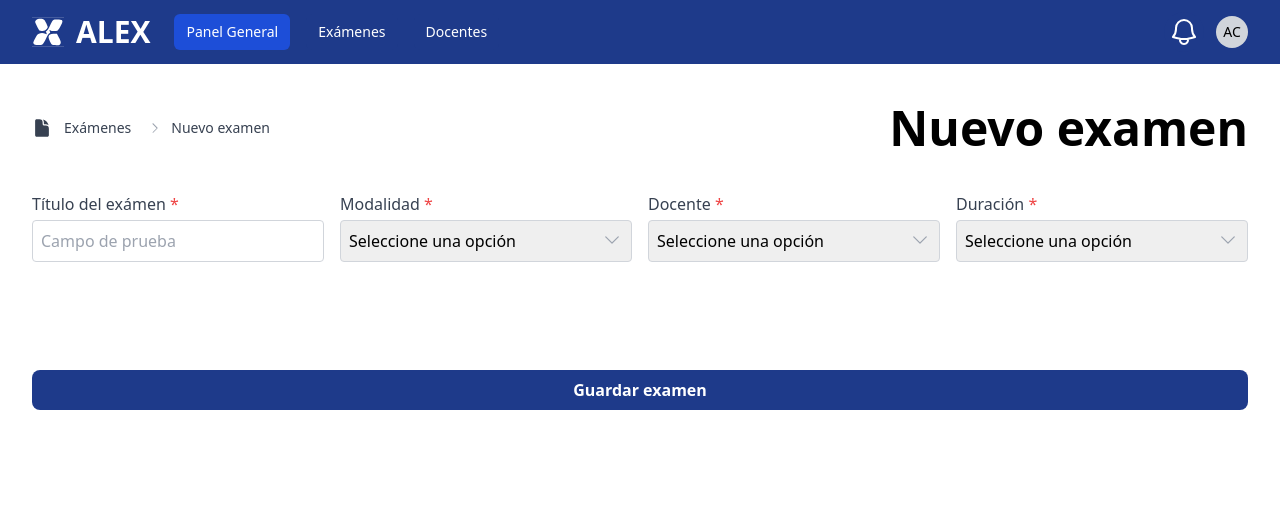
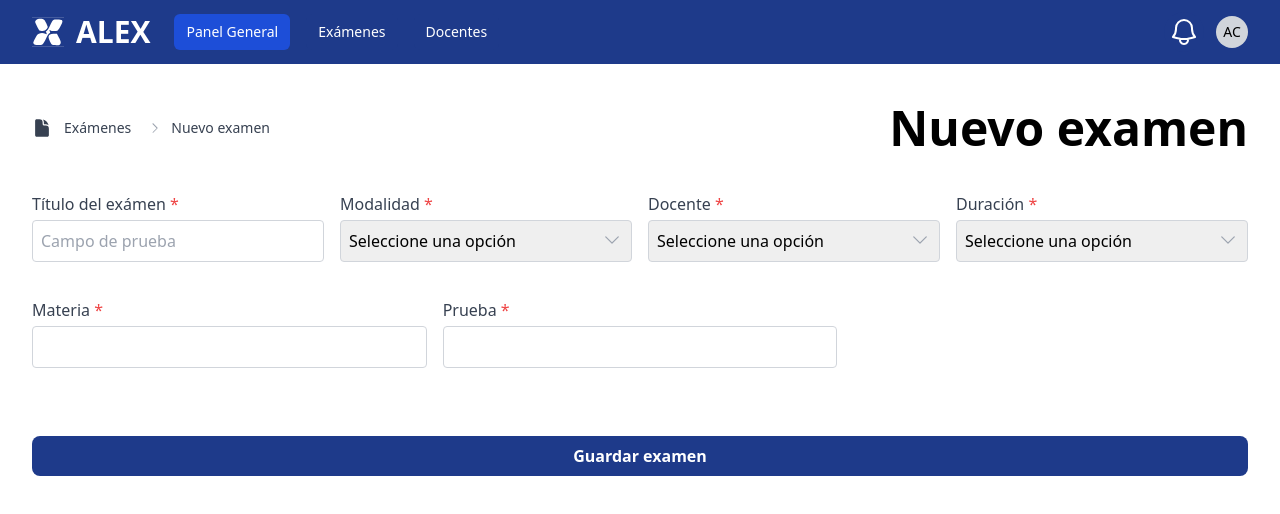
Before and after one commit to Darkpool645/alex-frontend, a React (Vite) app: page /admin/exams/new-exam in a window 1280 px wide. Shown: the top 514 px of the page. Built offline with nearby package versions, Linux system fonts and the light colour scheme.

Commit message:
simple changes

```diff
--- a/src/screens/admin/CreateExamScreen.jsx
+++ b/src/screens/admin/CreateExamScreen.jsx
@@ -35,7 +35,8 @@ const CreateExamScreen = () => {
         title: "",
         mode: "",
         teacher: "",
-        duration: ""
+        duration: "",
+        subject: "",
     });
     const [errors, setErrors] = useState({});
 
@@ -90,8 +91,10 @@ const CreateExamScreen = () => {
                         onBlur={(e) => validateField("duration", e.target.value)}
                     />
                 </div>
-                <div className="grid grid-cols-1 md:grid-cols-2 lg:grid-cols-3 w-full gap-4 pt-10">
-
+                <div className="grid grid-cols-1 md:grid-cols-2 lg:grid-cols-3 w-full gap-4 pt-2">
+                    <InputField label={"Materia"} value={formData.subject} onChange={handleChange("subject")}
+                        required error={!!errors.subject} errorMessage={errors.subject} onBlur={(e) => validateField("subject", e.target.value)} />
+                    <InputField label={"Prueba"} value={""} onChange={() => {}} required onBlur={() => {}} />
                 </div>
                 <button type="submit" className="bg-blue-900 text-white rounded-lg py-2 px-3 w-full font-semibold mt-10">Guardar examen</button>
             </form>
```
